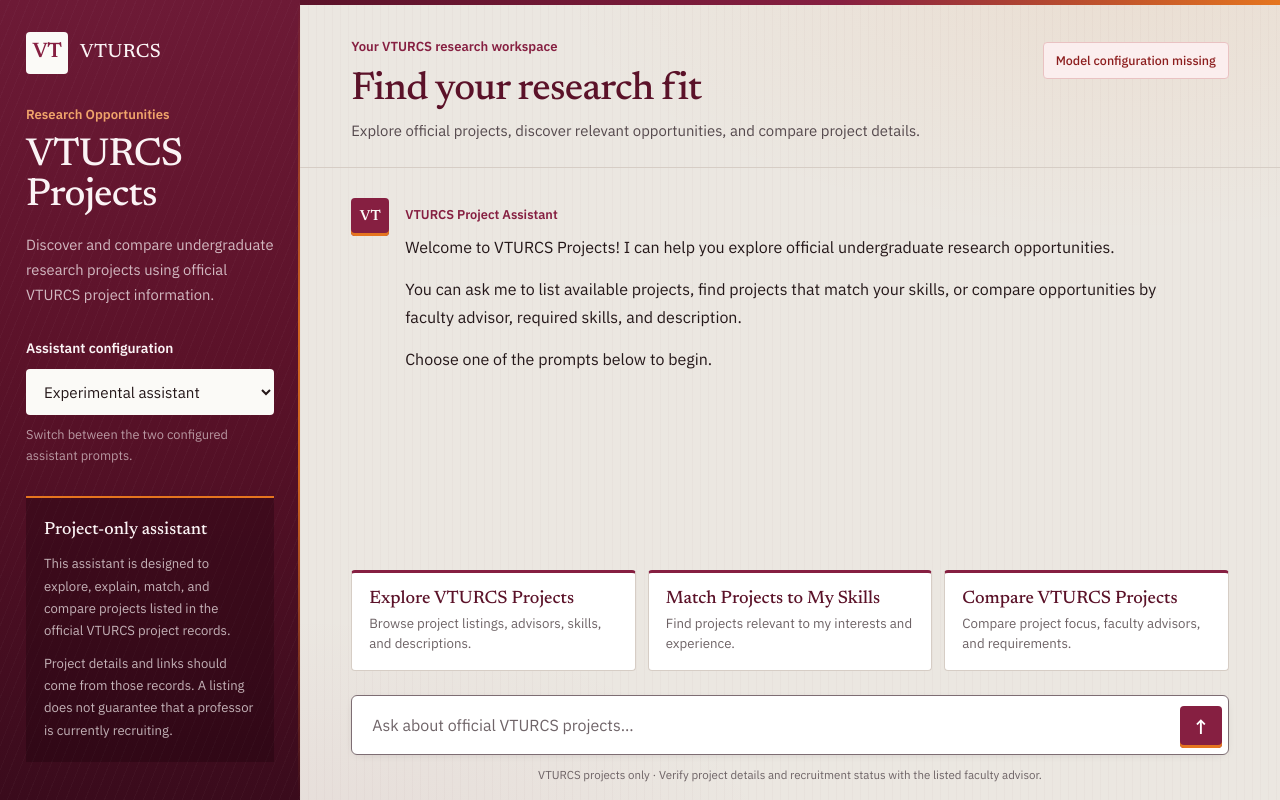
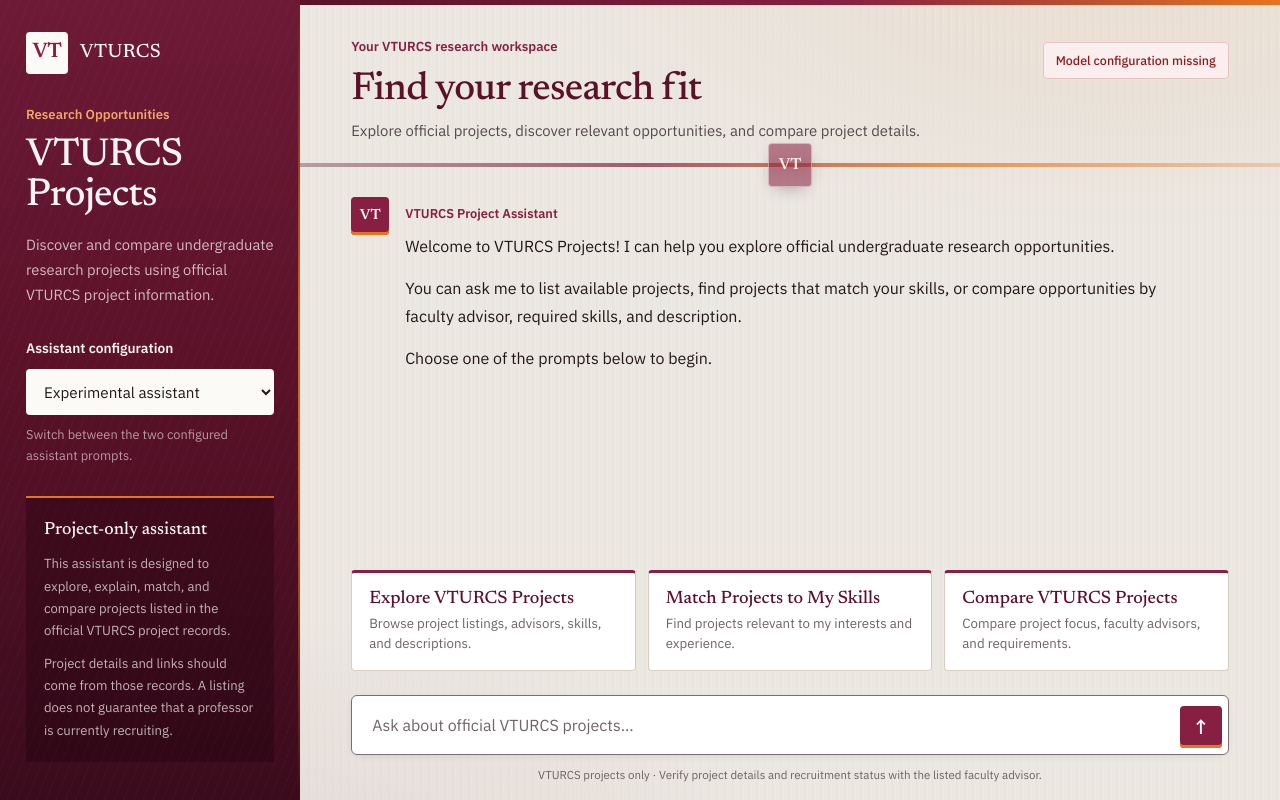
Before and after one commit to apurbobarua222-commits/VTUCRS-Team3-Prototype, a Flask app: page / in a window 1280 px wide. Run offline with Flask 3, Linux system fonts and the light colour scheme; some libraries are stand-ins or nearby versions.

Commit message:
new front end

```diff
--- a/static/style.css
+++ b/static/style.css
@@ -1,9 +1,7 @@
 /*
- * VTURCS Research Opportunities, v2
+ * VTURCS Research Opportunities: final stylesheet
+ * Replace the entire contents of static/style.css with this file.
  * Chicago Maroon and burnt orange on a warm Hokie-stone workspace.
- * Changes from v1: the "ready" status badge is hidden (errors still show),
- * the input bar is light with a clear border, user message text is readable,
- * and the main chat area carries more VT character.
  */
 
 @import url('https://fonts.googleapis.com/css2?family=Newsreader:opsz,wght@6..72,400;6..72,500;6..72,600&family=IBM+Plex+Sans:wght@400;500;600;700&display=swap');
@@ -97,7 +95,7 @@ a:focus-visible {
 }
 
 /* --------------------------------------------------
-   Sidebar (unchanged from v1)
+   Sidebar
    -------------------------------------------------- */
 
 .sidebar {
@@ -120,6 +118,7 @@ a:focus-visible {
         linear-gradient(180deg, #6d1a36 0%, #5b1229 45%, #3a0b1c 100%);
 }
 
+/* Thin orange rule on the sidebar's inner edge */
 .sidebar::after {
     content: "";
     position: absolute;
@@ -308,6 +307,7 @@ a:focus-visible {
 }
 
 .chat-header {
+    position: relative;
     display: flex;
     flex: 0 0 auto;
     align-items: flex-start;
@@ -315,8 +315,53 @@ a:focus-visible {
     gap: 24px;
     min-width: 0;
     padding: 36px var(--gutter) 24px;
-    border-bottom: 1px solid var(--line);
+    border-bottom: none;
     animation: settle 0.7s cubic-bezier(0.2, 0.7, 0.2, 1) both;
+}
+
+/* Thicker translucent divider under the header */
+.chat-header::after {
+    content: "";
+    position: absolute;
+    right: 0;
+    bottom: 0;
+    left: 0;
+    height: 4px;
+    background: linear-gradient(
+        90deg,
+        rgba(91, 18, 41, 0.35) 0%,
+        rgba(134, 31, 65, 0.7) 35%,
+        rgba(229, 117, 31, 0.75) 65%,
+        rgba(229, 117, 31, 0.25) 100%
+    );
+    pointer-events: none;
+}
+
+/* Centered translucent VT seal sitting on the divider */
+.chat-header::before {
+    content: "VT";
+    position: absolute;
+    bottom: -20px;
+    left: 50%;
+    z-index: 2;
+    display: flex;
+    align-items: center;
+    justify-content: center;
+    width: 42px;
+    height: 42px;
+    transform: translateX(-50%);
+    border: 1px solid rgba(255, 255, 255, 0.45);
+    border-radius: 4px;
+    background: rgba(134, 31, 65, 0.55);
+    -webkit-backdrop-filter: blur(8px);
+    backdrop-filter: blur(8px);
+    box-shadow: 0 6px 18px -8px rgba(58, 11, 28, 0.45);
+    color: rgba(251, 243, 245, 0.92);
+    font-family: var(--font-display);
+    font-size: 16px;
+    font-weight: 600;
+    letter-spacing: -0.01em;
+    pointer-events: none;
 }
 
 .chat-header .eyebrow {
@@ -429,7 +474,7 @@ a:focus-visible {
     overflow-wrap: anywhere;
 }
 
-/* User messages: solid maroon block, cream text */
+/* User messages: solid maroon block with cream text */
 
 .message.user {
     justify-content: flex-end;
@@ -672,7 +717,7 @@ a:focus-visible {
 }
 
 /* --------------------------------------------------
-   Composer: light input with a clear border
+   Composer
    -------------------------------------------------- */
 
 .composer {
@@ -936,6 +981,13 @@ a:focus-visible {
         display: none;
     }
 
+    .chat-header::before {
+        width: 34px;
+        height: 34px;
+        bottom: -17px;
+        font-size: 13px;
+    }
+
     .status-badge {
         max-width: 130px;
         font-size: 0.66rem;
```
